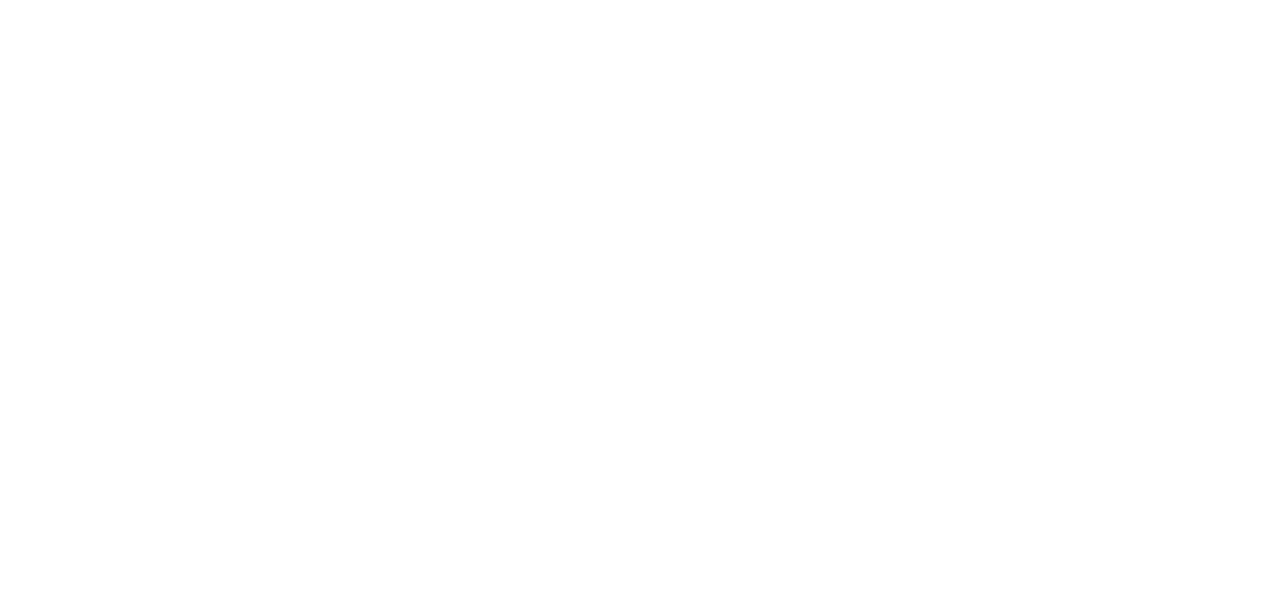
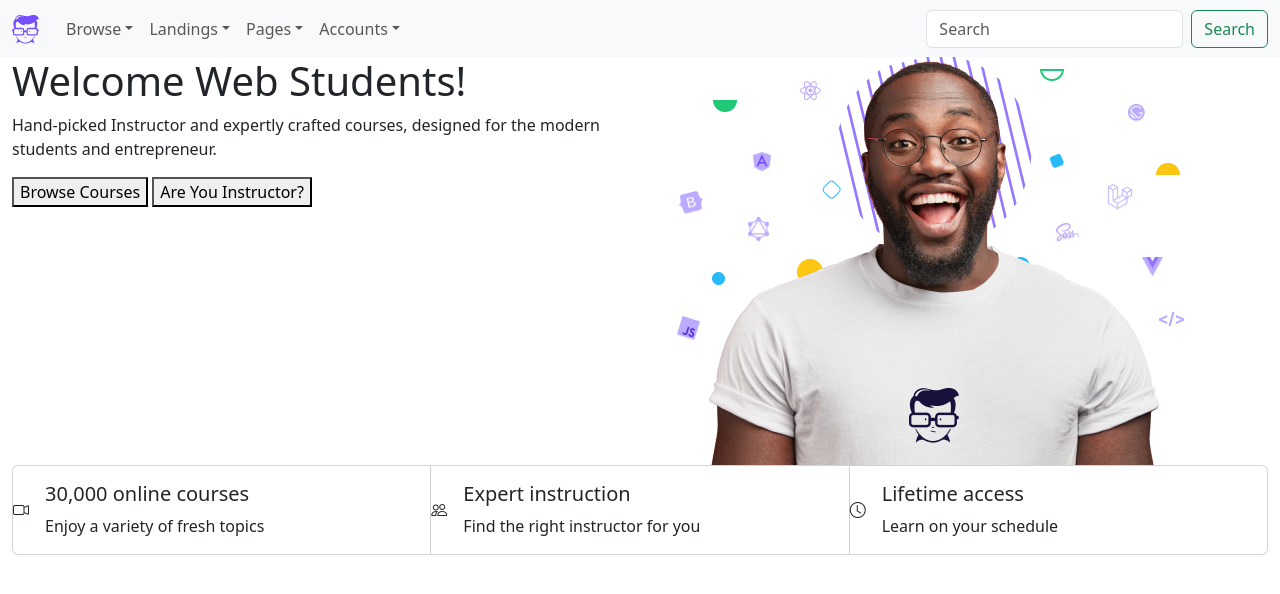
Before and after one commit to mirko-mc/Welcome-Web-Students, a plain HTML site: page index.html in a window 1280 px wide. Drawn offline with nearby package versions, Linux system fonts and the light colour scheme.

Commit message:
nav and header structure

```diff
--- a/index.html
+++ b/index.html
@@ -3,7 +3,11 @@
   <head>
     <meta charset="UTF-8" />
     <meta name="viewport" content="width=device-width, initial-scale=1.0" />
-    <title>Document</title>
+    <title>Welcome Web Students</title>
+    <link
+      rel="stylesheet"
+      href="https://cdn.jsdelivr.net/npm/bootstrap-icons@1.11.3/font/bootstrap-icons.min.css"
+    />
     <link
       href="https://cdn.jsdelivr.net/npm/bootstrap@5.3.3/dist/css/bootstrap.min.css"
       rel="stylesheet"
@@ -13,6 +17,161 @@
     <link rel="stylesheet" href="./assets/css/style.css" />
   </head>
   <body>
+    <nav class="navbar navbar-expand-lg bg-body-tertiary">
+      <div class="container-fluid">
+        <a href="#" class="navbar-brand"
+          ><img src="./assets/img/logo.svg" alt="logo web courses"
+        /></a>
+        <button
+          class="navbar-toggler"
+          type="button"
+          data-bs-toggle="collapse"
+          data-bs-target="#navbarSupportedContent"
+          aria-controls="navbarSupportedContent"
+          aria-expanded="false"
+          aria-label="Toggle navigation"
+        >
+          <span class="navbar-toggler-icon"></span>
+        </button>
+        <div class="collapse navbar-collapse" id="navbarSupportedContent">
+          <ul class="navbar-nav me-auto mb-2 mb-lg-0">
+            <li class="nav-item dropdown">
+              <a
+                class="nav-link dropdown-toggle"
+                href="#"
+                role="button"
+                data-bs-toggle="dropdown"
+                aria-expanded="false"
+                >Browse</a
+              >
+              <ul class="dropdown-menu">
+                <li><a class="dropdown-item" href="#">Voce 1</a></li>
+                <li><a class="dropdown-item" href="#">Voce 2</a></li>
+              </ul>
+            </li>
+            <li class="nav-item dropdown">
+              <a
+                class="nav-link dropdown-toggle"
+                href="#"
+                role="button"
+                data-bs-toggle="dropdown"
+                aria-expanded="false"
+                >Landings</a
+              >
+              <ul class="dropdown-menu">
+                <li><a class="dropdown-item" href="#">Voce 1</a></li>
+                <li><a class="dropdown-item" href="#">Voce 2</a></li>
+                <li><a class="dropdown-item" href="#">Voce 3</a></li>
+              </ul>
+            </li>
+            <li class="nav-item dropdown">
+              <a
+                class="nav-link dropdown-toggle"
+                href="#"
+                role="button"
+                data-bs-toggle="dropdown"
+                aria-expanded="false"
+                >Pages</a
+              >
+              <ul class="dropdown-menu">
+                <li><a class="dropdown-item" href="#">Voce 1</a></li>
+                <li><a class="dropdown-item" href="#">Voce 2</a></li>
+                <li><a class="dropdown-item" href="#">Voce 3</a></li>
+                <li><a class="dropdown-item" href="#">Voce 4</a></li>
+              </ul>
+            </li>
+            <li class="nav-item dropdown">
+              <a
+                class="nav-link dropdown-toggle"
+                href="#"
+                role="button"
+                data-bs-toggle="dropdown"
+                aria-expanded="false"
+                >Accounts</a
+              >
+              <ul class="dropdown-menu">
+                <li><a class="dropdown-item" href="#">Voce 1</a></li>
+                <li><a class="dropdown-item" href="#">Voce 2</a></li>
+                <li><hr class="dropdown-divider" /></li>
+                <li><a class="dropdown-item" href="#">Voce 3</a></li>
+                <li><a class="dropdown-item" href="#">Voce 4</a></li>
+                <li><a class="dropdown-item" href="#">Voce 5</a></li>
+              </ul>
+            </li>
+          </ul>
+          <form class="d-flex" role="search">
+            <input
+              class="form-control me-2"
+              type="search"
+              placeholder="Search"
+              aria-label="Search"
+            />
+            <button class="btn btn-outline-success" type="submit">
+              Search
+            </button>
+          </form>
+        </div>
+      </div>
+    </nav>
+
+    <header>
+      <div class="container-fluid">
+        <div class="row">
+          <div class="col-md-6">
+            <div>
+              <h1>Welcome Web Students!</h1>
+              <p>
+                Hand-picked Instructor and expertly crafted courses, designed
+                for the modern students and entrepreneur.
+              </p>
+              <button>Browse Courses</button>
+              <button>Are You Instructor?</button>
+            </div>
+          </div>
+          <div class="col-md-6">
+            <img class="img-fluid" src="./assets/img/hero-img.png" alt="" />
+          </div>
+        </div>
+        <div class="row">
+          <div class="col">
+            <!-- icons
+              <i class="bi bi-camera-video"></i>
+              <i class="bi bi-people"></i>
+              <i class="bi bi-clock"></i>
+            -->
+            <!-- CARDS -->
+            <!-- card -->
+            <div class="card-group">
+              <div class="card flex-row align-items-center">
+                <i class="bi bi-camera-video"></i>
+                <div class="card-body">
+                  <h5 class="card-title">30,000 online courses</h5>
+                  <p class="card-text">Enjoy a variety of fresh topics</p>
+                </div>
+              </div>
+              <!-- card -->
+              <div class="card flex-row align-items-center">
+                <i class="bi bi-people"></i>
+                <div class="card-body">
+                  <h5 class="card-title">Expert instruction</h5>
+                  <p class="card-text">Find the right instructor for you</p>
+                </div>
+              </div>
+              <!-- card -->
+              <div class="card flex-row align-items-center">
+                <i class="bi bi-clock"></i>
+                <div class="card-body">
+                  <h5 class="card-title">Lifetime access</h5>
+                  <p class="card-text">Learn on your schedule</p>
+                </div>
+              </div>
+            </div>
+            <!--  -->
+          </div>
+        </div>
+      </div>
+    </header>
+
     <script
       src="https://cdn.jsdelivr.net/npm/bootstrap@5.3.3/dist/js/bootstrap.bundle.min.js"
       integrity="sha384-YvpcrYf0tY3lHB60NNkmXc5s9fDVZLESaAA55NDzOxhy9GkcIdslK1eN7N6jIeHz"
@@ -20,3 +179,8 @@
     ></script>
   </body>
 </html>
+
+<!--
+  CAROUSEL
+  https://www.codeply.com/p/0CWffz76Q9
+  -->
```
